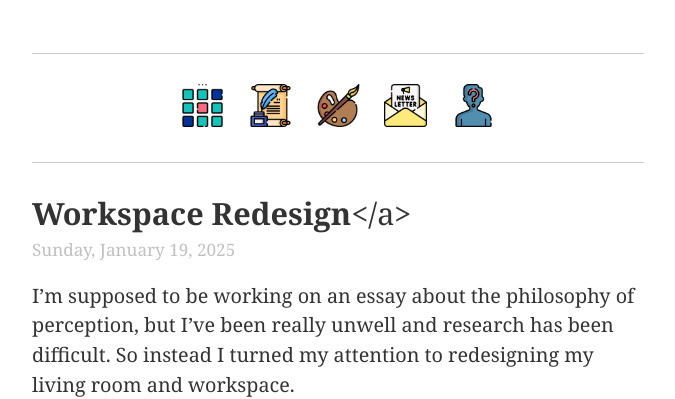
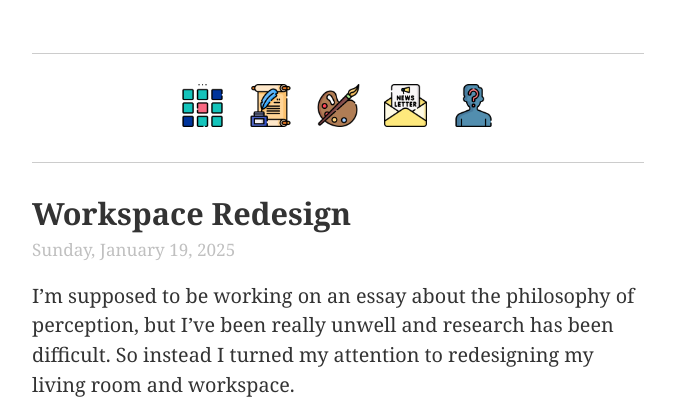
Before and after one commit to ellis-bio/ellisjalia, a Jekyll site: the page built from index.md, in a window 1280 px wide and 900 px high. Shown: the top 399 px of the window, without its empty margins (302-977 px from the left). Built offline with Jekyll 4.4.1, drawn with Linux system fonts in a browser that asks for light colours.

Commit message:
Update to index

```diff
--- a/index.md
+++ b/index.md
@@ -23,7 +23,7 @@ a:hover {
 }
 </style>
 
-<p style="font-size:1.7em; margin-bottom:0"><b>Workspace Redesign</b></a></p>
+<p style="font-size:1.7em; margin-bottom:0"><b>Workspace Redesign</b></p>
 <p style="font-size:0.95em; color: silver">Sunday, January 19, 2025</p>
 
 <p style="font-size:1.10em;">I’m supposed to be working on an essay about the philosophy of perception, but I’ve been really unwell and research has been difficult. So instead I turned my attention to redesigning my living room and workspace.</p>
```
